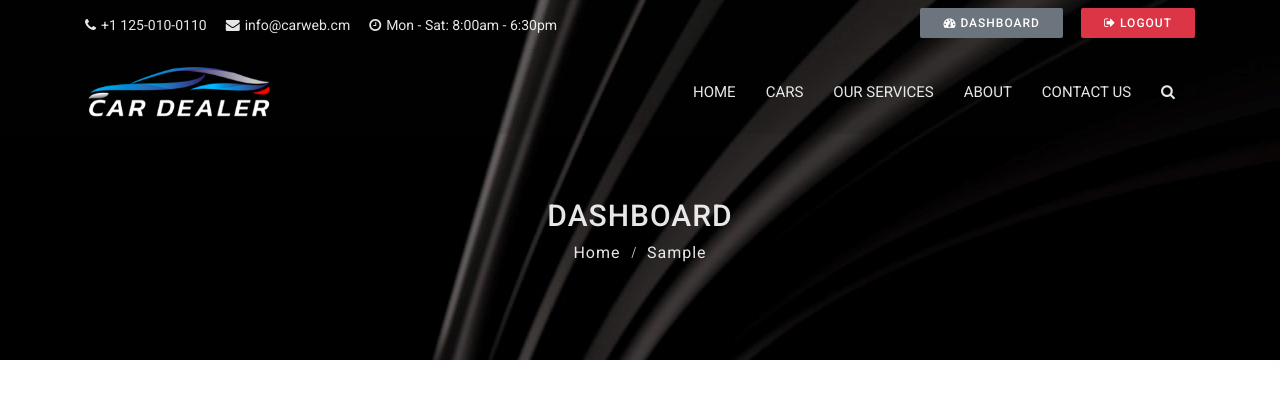
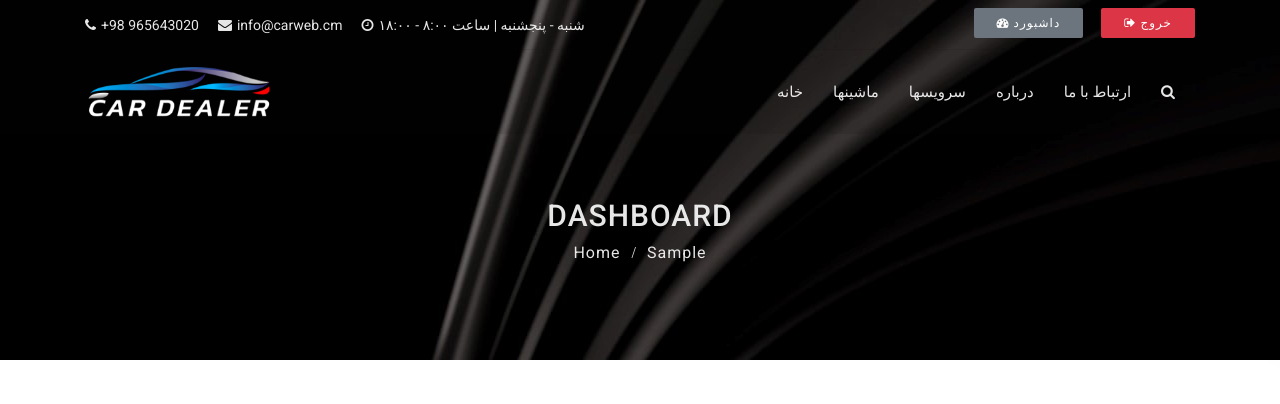
Before and after one commit to Ali-M-Tabatabaei/online-car-store, a Django app: page /accounts/dashboard in a window 1280 px wide. Shown: the top 404 px of the page. Run offline with Django 3.2, Linux system fonts and the light colour scheme; the visitor is signed in with stand-in values (Sample User, id 1); data that the repository does not hold is empty; some libraries are stand-ins or nearby versions.

Commit message:
updated navbar.html and topbar.html

```diff
--- a/webApp/templates/includes/navbar.html
+++ b/webApp/templates/includes/navbar.html
@@ -1,6 +1,5 @@
 {% load static %}
 <!-- Main header start -->
-<!-- Log on to codeastro.com for more projects -->
 <header class="main-header sticky-header header-with-top">
     <div class="container">
         <nav class="navbar navbar-expand-lg navbar-light">
@@ -20,7 +19,7 @@
                           class="nav-link"
                           {% endif %}
                          href="{% url 'home' %}">
-                            Home
+                            خانه
                         </a>
                     </li>
                     <li class="nav-item">
@@ -31,7 +30,7 @@
                         class="nav-link"
                         {% endif %}
                          href="{% url 'cars' %}">
-                            Cars
+                           ماشینها
                         </a>
                     </li>
                     <li class="nav-item">
@@ -42,7 +41,7 @@
                         class="nav-link"
                         {% endif %}
                          href="{% url 'services' %}">
-                            Our Services
+                            سرویسها
                         </a>
                     </li>
                     <li class="nav-item">
@@ -53,7 +52,7 @@
                         class="nav-link"
                         {% endif %}
                          href="{% url 'about' %}">
-                            About
+                            درباره
                         </a>
                     </li>
 
@@ -65,13 +64,12 @@
                         {% else %}
                         class="nav-link"
                         {% endif %}
-                         href="{% url 'contact' %}">Contact Us</a>
+                         href="{% url 'contact' %}">ارتباط با ما</a>
                     </li>
                     <li class="nav-item dropdown m-hide">
                         <a href="#full-page-search" class="nav-link h-icon">
                             <i class="fa fa-search"></i>
                         </a>
-						<!-- Log on to codeastro.com for more projects -->
                     </li>
                 </ul>
             </div>
--- a/webApp/templates/includes/topbar.html
+++ b/webApp/templates/includes/topbar.html
@@ -5,9 +5,9 @@
         <div class="row">
             <div class="col-lg-8 col-md-8 col-sm-7">
                 <div class="list-inline">
-                    <a href="tel:+1 125-010-0110"><i class="fa fa-phone"></i>+1 125-010-0110</a>
+                    <a href="tel:+1 125-010-0110"><i class="fa fa-phone"></i>+98 965643020</a>
                     <a href="tel:info@carweb.cm"><i class="fa fa-envelope"></i>info@carweb.cm</a>
-                    <a href="tel:info@carweb.cm"><i class="fa fa-clock-o"></i>Mon - Sat: 8:00am - 6:30pm</a>
+                    <a href="tel:info@carweb.cm"><i class="fa fa-clock-o"></i>شنبه - پنجشنبه | ساعت ۸:۰۰ - ۱۸:۰۰</a>
                 </div>
             </div>
             <div class="col-lg-4 col-md-4 col-sm-5">
@@ -15,11 +15,11 @@
 
                   {% if user.is_authenticated %}
                   <li>
-                      <a href="{% url 'dashboard' %}" class="btn btn-secondary btn-xs"><i class="fa fa-tachometer"></i> Dashboard</a>
+                      <a href="{% url 'dashboard' %}" class="btn btn-secondary btn-xs"><i class="fa fa-tachometer"></i> داشبورد</a>
                   </li>
 
                   <li>
-                      <a href="javascript:{document.getElementById('logout').submit()}" class="btn btn-danger btn-xs"><i class="fa fa-sign-out"></i> Logout</a>
+                      <a href="javascript:{document.getElementById('logout').submit()}" class="btn btn-danger btn-xs"><i class="fa fa-sign-out"></i> خروج</a>
                       <form action="{% url 'logout' %}" id="logout" method="POST">
                         {% csrf_token %}
                         <input type="hidden">
@@ -27,14 +27,13 @@
                   </li>
                   {% else %}
                     <li>
-                        <a href="{% url 'login' %}" class="btn btn-secondary btn-xs"><i class="fa fa-sign-in"></i> Login</a>
+                        <a href="{% url 'login' %}" class="btn btn-secondary btn-xs"><i class="fa fa-sign-in"></i> ورود</a>
                     </li>
                     <li>
-                        <a href="{% url 'register' %}" class="btn btn-secondary btn-xs"><i class="fa fa-user-plus"></i> Register</a>
+                        <a href="{% url 'register' %}" class="btn btn-secondary btn-xs"><i class="fa fa-user-plus"></i> ثبت نام</a>
                     </li>
                   {% endif %}
                 </ul>
-				<!-- Log on to codeastro.com for more projects -->
             </div>
         </div>
     </div>
```
